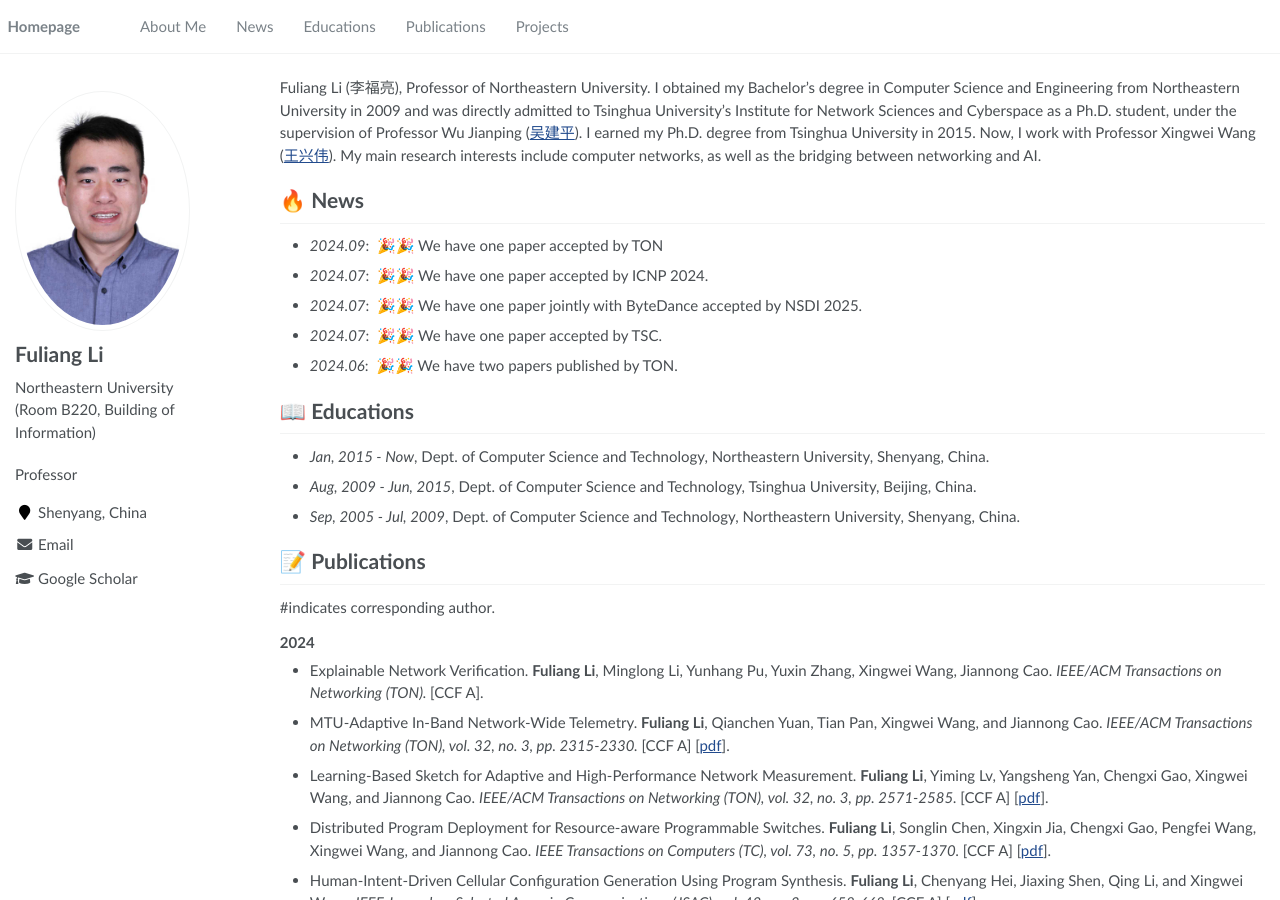
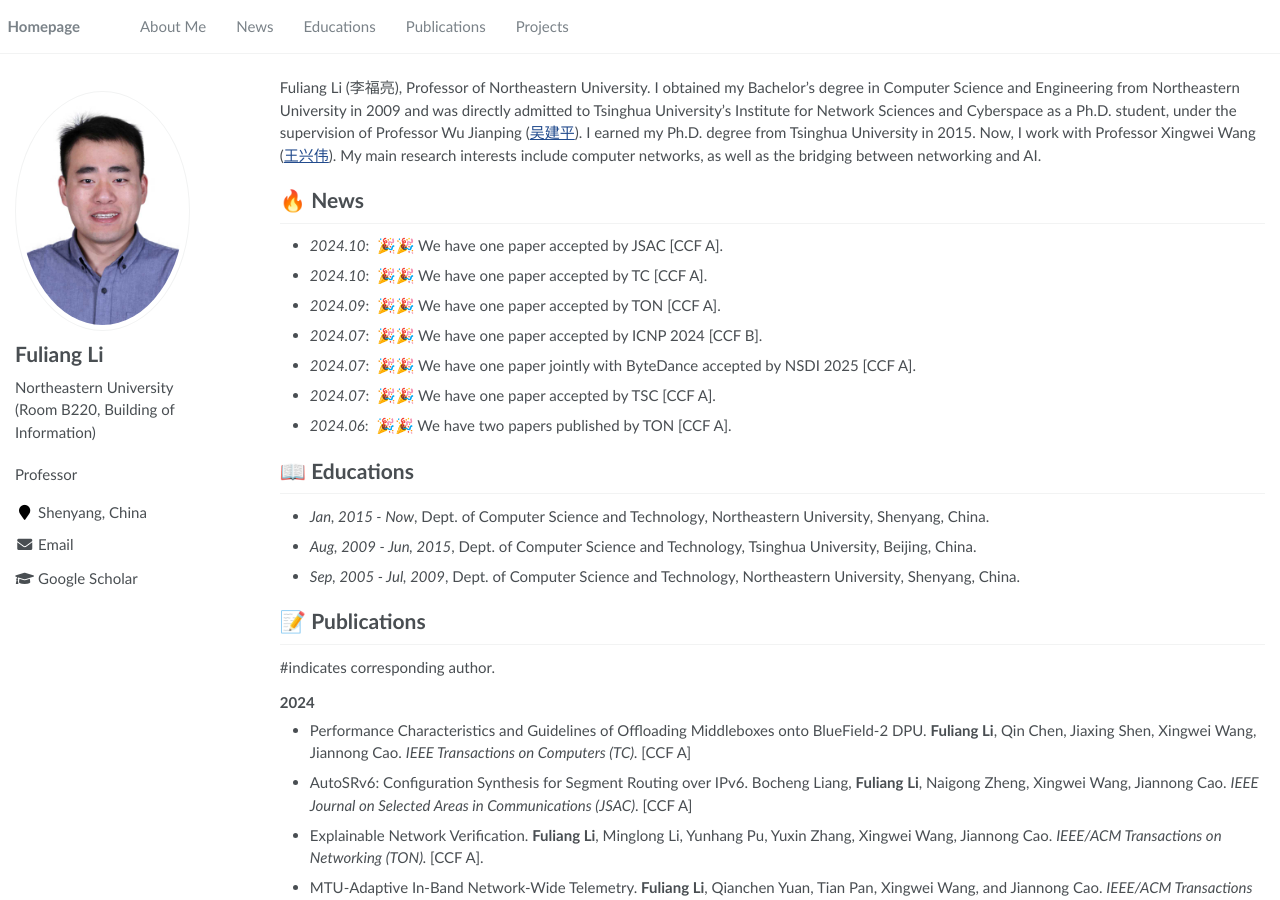
Before and after one commit to Fuliang-Li/Fuliang-Li.github.io, a Jekyll site: the page built from _pages/about.md, in a window 1280 px wide and 900 px high. Built offline with Jekyll 4.4.1, drawn with Linux system fonts in a browser that asks for light colours.

Commit message:
Update about.md

```diff
--- a/_pages/about.md
+++ b/_pages/about.md
@@ -20,11 +20,13 @@ redirect_from:
 Fuliang Li (李福亮), Professor of Northeastern University. I obtained my Bachelor’s degree in Computer Science and Engineering from Northeastern University in 2009 and was directly admitted to Tsinghua University’s Institute for Network Sciences and Cyberspace as a Ph.D. student, under the supervision of Professor Wu Jianping (<a href="https://www.tsinghua.edu.cn/info/1166/93896.htm" target="_blank">吴建平</a>). I earned my Ph.D. degree from Tsinghua University in 2015. Now, I work with Professor Xingwei Wang (<a href="https://neu.edu.cn/info/1012/3221.htm" target="_blank">王兴伟</a>). My main research interests include computer networks, as well as the bridging between networking and AI.
 
 # 🔥 News
-- *2024.09*: &nbsp;🎉🎉 We have one paper accepted by TON
-- *2024.07*: &nbsp;🎉🎉 We have one paper accepted by ICNP 2024.
-- *2024.07*: &nbsp;🎉🎉 We have one paper jointly with ByteDance accepted by NSDI 2025.
-- *2024.07*: &nbsp;🎉🎉 We have one paper accepted by TSC.
-- *2024.06*: &nbsp;🎉🎉 We have two papers published by TON.
+- *2024.10*: &nbsp;🎉🎉 We have one paper accepted by JSAC [CCF A].
+- *2024.10*: &nbsp;🎉🎉 We have one paper accepted by TC [CCF A].
+- *2024.09*: &nbsp;🎉🎉 We have one paper accepted by TON [CCF A].
+- *2024.07*: &nbsp;🎉🎉 We have one paper accepted by ICNP 2024 [CCF B].
+- *2024.07*: &nbsp;🎉🎉 We have one paper jointly with ByteDance accepted by NSDI 2025 [CCF A].
+- *2024.07*: &nbsp;🎉🎉 We have one paper accepted by TSC [CCF A].
+- *2024.06*: &nbsp;🎉🎉 We have two papers published by TON [CCF A].
 
 # 📖 Educations
 - *Jan, 2015 - Now*, Dept. of Computer Science and Technology, Northeastern University, Shenyang, China.
@@ -37,6 +39,8 @@ Fuliang Li (李福亮), Professor of Northeastern University. I obtained my Bach
 
 <h3><strong>2024</strong></h3>
 
+- Performance Characteristics and Guidelines of Offloading Middleboxes onto BlueField-2 DPU.  <b>Fuliang Li</b>, Qin Chen, Jiaxing Shen,  Xingwei Wang, Jiannong Cao. <i>  IEEE Transactions on Computers (TC). </i> [CCF A]
+- AutoSRv6: Configuration Synthesis for Segment Routing over IPv6. Bocheng Liang, **Fuliang Li**, Naigong Zheng, Xingwei Wang, Jiannong Cao. *IEEE Journal on Selected Areas in Communications (JSAC)*. [CCF A]
 - Explainable Network Verification. **Fuliang Li**, Minglong Li, Yunhang Pu, Yuxin Zhang, Xingwei Wang, Jiannong Cao.  <i>IEEE/ACM Transactions on Networking (TON). </i> [CCF A].
 - MTU-Adaptive In-Band Network-Wide Telemetry. <b>Fuliang Li</b>, Qianchen Yuan, Tian Pan, Xingwei Wang, and Jiannong Cao. <i> IEEE/ACM Transactions on Networking (TON), vol. 32, no. 3, pp. 2315-2330. </i> [CCF A] [<A href="https://ieeexplore.ieee.org/document/10400437" target="_blank">pdf</A>].
 - Learning-Based Sketch for Adaptive and High-Performance Network Measurement. <b>Fuliang Li</b>, Yiming Lv, Yangsheng Yan, Chengxi Gao, Xingwei Wang, and Jiannong Cao. <i> IEEE/ACM Transactions on Networking (TON), vol. 32, no. 3, pp. 2571-2585. </i> [CCF A] [<A href="https://ieeexplore.ieee.org/abstract/document/10436630" target="_blank">pdf</A>].
```
